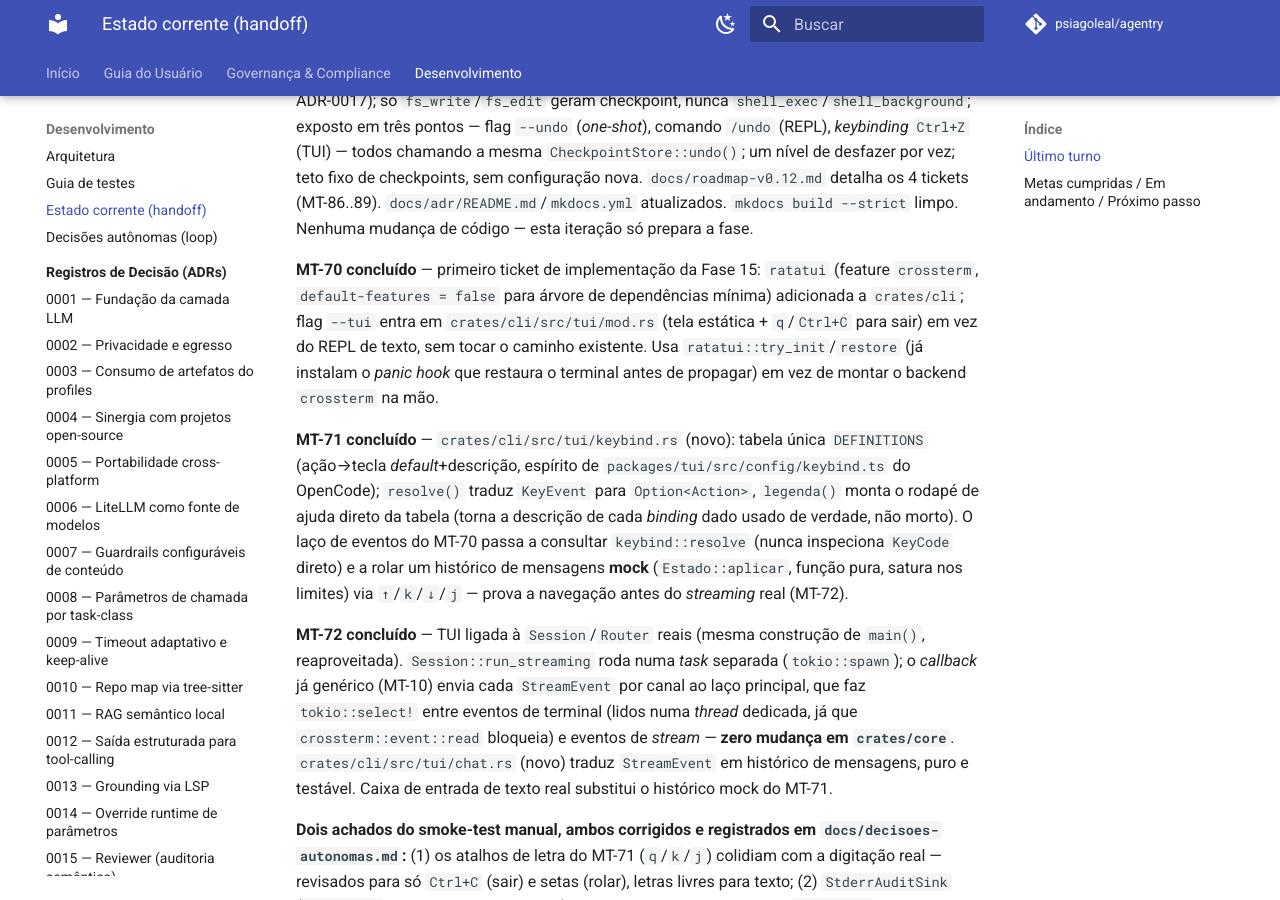
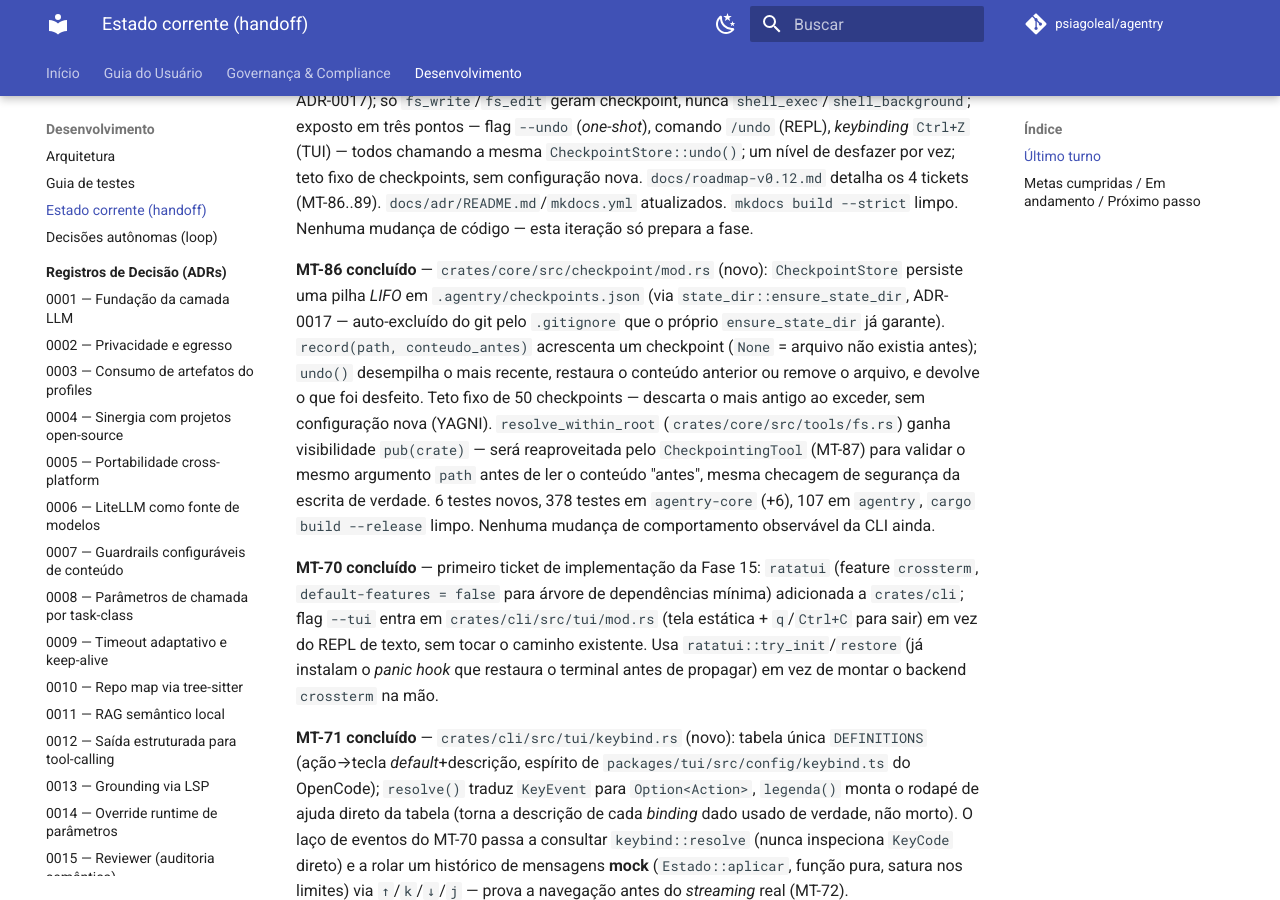
Before and after one commit to psiagoleal/agentry, an MkDocs documentation site: the page built from docs/CURRENT-STATE.md, in a window 1280 px wide and 900 px high, scrolled down 5799 px. Built offline with MkDocs 1.6.1 and Material for MkDocs 9.7.7, drawn with Linux system fonts in a browser that asks for light colours; comment, search, counter and statistics services are not loaded.

Commit message:
docs(handoff): marca MT-86 concluído; próximo passo é o MT-87
{agente: Claude Code; modelo: claude-sonnet-5}

```diff
--- a/docs/CURRENT-STATE.md
+++ b/docs/CURRENT-STATE.md
@@ -236,6 +236,19 @@
   vez; teto fixo de checkpoints, sem configuração nova. `docs/roadmap-v0.12.md` detalha os 4
   tickets (MT-86..89). `docs/adr/README.md`/`mkdocs.yml` atualizados. `mkdocs build --strict`
   limpo. Nenhuma mudança de código — esta iteração só prepara a fase.
+
+  **MT-86 concluído** — `crates/core/src/checkpoint/mod.rs` (novo): `CheckpointStore`
+  persiste uma pilha *LIFO* em `.agentry/checkpoints.json` (via
+  `state_dir::ensure_state_dir`, ADR-0017 — auto-excluído do git pelo `.gitignore` que o
+  próprio `ensure_state_dir` já garante). `record(path, conteudo_antes)` acrescenta um
+  checkpoint (`None` = arquivo não existia antes); `undo()` desempilha o mais recente,
+  restaura o conteúdo anterior ou remove o arquivo, e devolve o que foi desfeito. Teto fixo
+  de 50 checkpoints — descarta o mais antigo ao exceder, sem configuração nova (YAGNI).
+  `resolve_within_root` (`crates/core/src/tools/fs.rs`) ganha visibilidade `pub(crate)` —
+  será reaproveitada pelo `CheckpointingTool` (MT-87) para validar o mesmo argumento `path`
+  antes de ler o conteúdo "antes", mesma checagem de segurança da escrita de verdade. 6
+  testes novos, 378 testes em `agentry-core` (+6), 107 em `agentry`, `cargo build --release`
+  limpo. Nenhuma mudança de comportamento observável da CLI ainda.
 
   **MT-70 concluído** — primeiro ticket de implementação da Fase 15: `ratatui` (feature
   `crossterm`, `default-features = false` para árvore de dependências mínima) adicionada a
@@ -1468,18 +1481,24 @@
   `docs/adr/README.md`/`mkdocs.yml` atualizados. `mkdocs build --strict` limpo. Nenhuma
   mudança de código — esta iteração só prepara a fase.
 
+- [x] **MT-86** — `crates/core/src/checkpoint/mod.rs` (novo): `CheckpointStore` persiste uma
+  pilha *LIFO* em `.agentry/checkpoints.json`; `record`/`undo`; teto fixo de 50, descarta o
+  mais antigo ao exceder. `resolve_within_root` ganha `pub(crate)` para reuso pelo MT-87. 6
+  testes novos. 378 testes em `agentry-core` (+6), 107 em `agentry`, `cargo build --release`
+  limpo. Nenhuma mudança de comportamento observável da CLI ainda.
+
 **Em andamento:** nada pendente — árvore de trabalho limpa, tudo commitado. **Fase 17
 concluída inteira (MT-82..85)**; **Fase 18 preparada** (ADR-0030 `Proposed`,
-`docs/roadmap-v0.12.md`, MT-86..89).
-
-**Próximo passo:** **MT-86** (`docs/roadmap-v0.12.md`, `crates/core/src/checkpoint/mod.rs`) —
-`CheckpointStore` (novo): `record`/`undo` sobre uma pilha *LIFO* persistida em
-`.agentry/checkpoints.json` (`state_dir::ensure_state_dir`, ADR-0017); teto fixo descarta o
-checkpoint mais antigo quando excedido. Primeiro ticket de implementação da Fase 18. Outros
-itens em aberto, sem ticket: deploy do site MkDocs (GitHub Pages) — decisão explícita do
-usuário de não fazer ainda; CI multi-SO ainda não observado verde (falta um push que dispare
-a matriz); backlog independente do `ai-coding-agent-profiles` (ADRs 0001-0005 — RTK/OKF
-pendentes de reanálise de maturidade,
+`docs/roadmap-v0.12.md`, MT-86..89); **MT-86 concluído**.
+
+**Próximo passo:** **MT-87** (`docs/roadmap-v0.12.md`, `crates/core/src/tools/checkpoint.rs`,
+`crates/cli/src/main.rs`, `crates/cli/src/repl.rs`) — `CheckpointingTool` decora
+`fs_write`/`fs_edit`, gravando um checkpoint só em chamada bem-sucedida; nova flag `--undo`
+(*one-shot*) e comando `/undo` (REPL), ambos chamando `CheckpointStore::undo()`. Segundo
+ticket de implementação da Fase 18. Outros itens em aberto, sem ticket: deploy do site
+MkDocs (GitHub Pages) — decisão explícita do usuário de não fazer ainda; CI multi-SO ainda
+não observado verde (falta um push que dispare a matriz); backlog independente do
+`ai-coding-agent-profiles` (ADRs 0001-0005 — RTK/OKF pendentes de reanálise de maturidade,
 perfis base+overlay/skills executáveis/config de serviços pendentes de validação de
 implementação).
 
```
Also changed, not shown: other parts of docs/CURRENT-STATE.md (+1 -1 lines), docs/roadmap-v0.12.md (+1 -1 lines).
